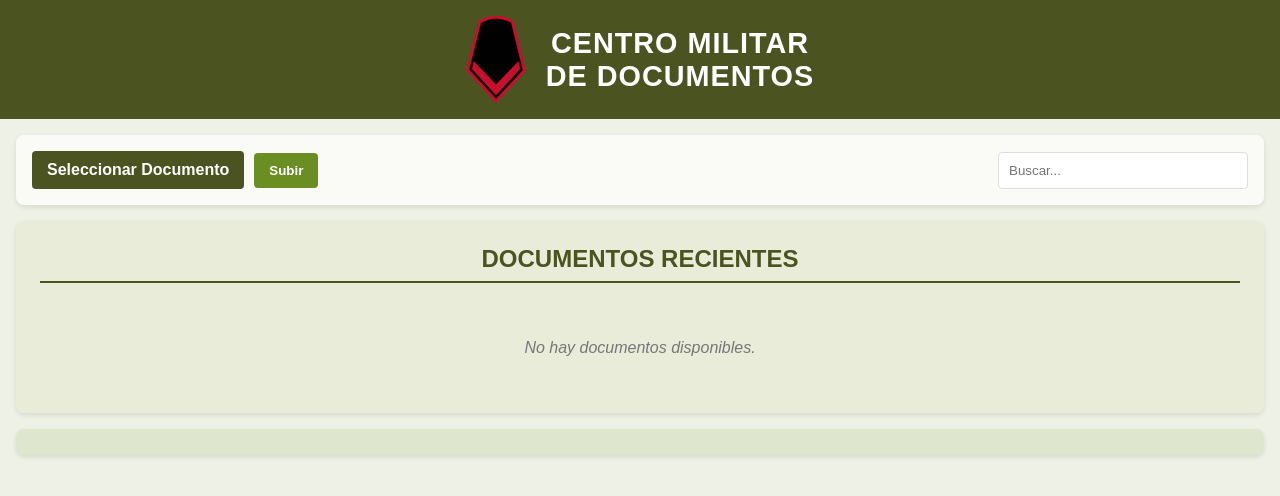
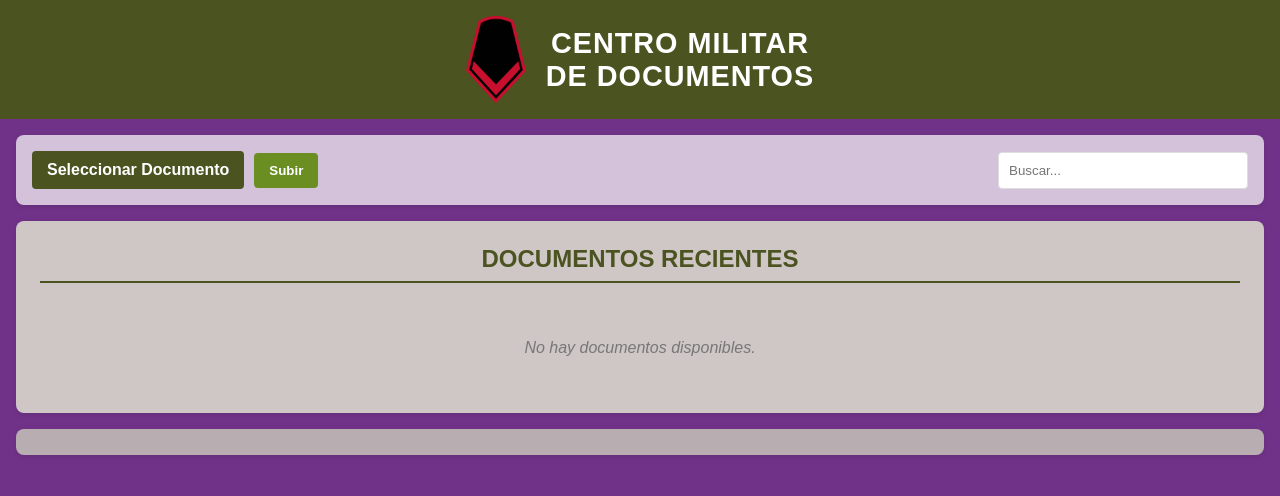
Before and after one commit to lattaalvaro/documentos, a Flask app: template templates/index.html in a window 1280 px wide. Shown: the top 496 px of the page. Run offline with Flask 3, Linux system fonts and the light colour scheme; the template is opened without the code that fills it, so the values that code supplies are empty.

Commit message:
Update style.css

```diff
--- a/static/css/style.css
+++ b/static/css/style.css
@@ -7,7 +7,7 @@
 }
 
 body {
-    background-color: #EEF1E6; /* Verde muy claro para el fondo del body */
+    background-color: #703288; /* Verde muy claro para el fondo del body */
     color: #333;
 }
 
```
